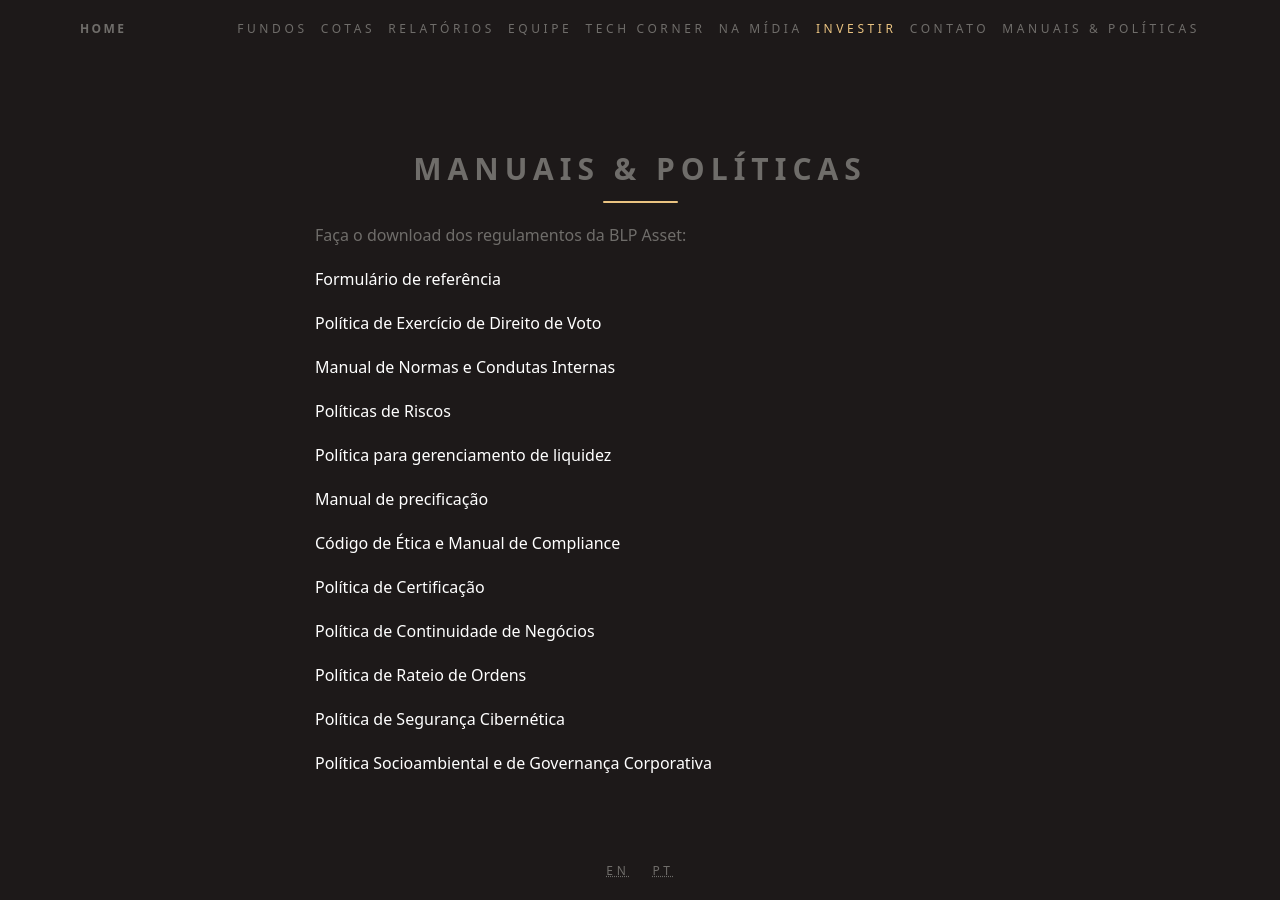
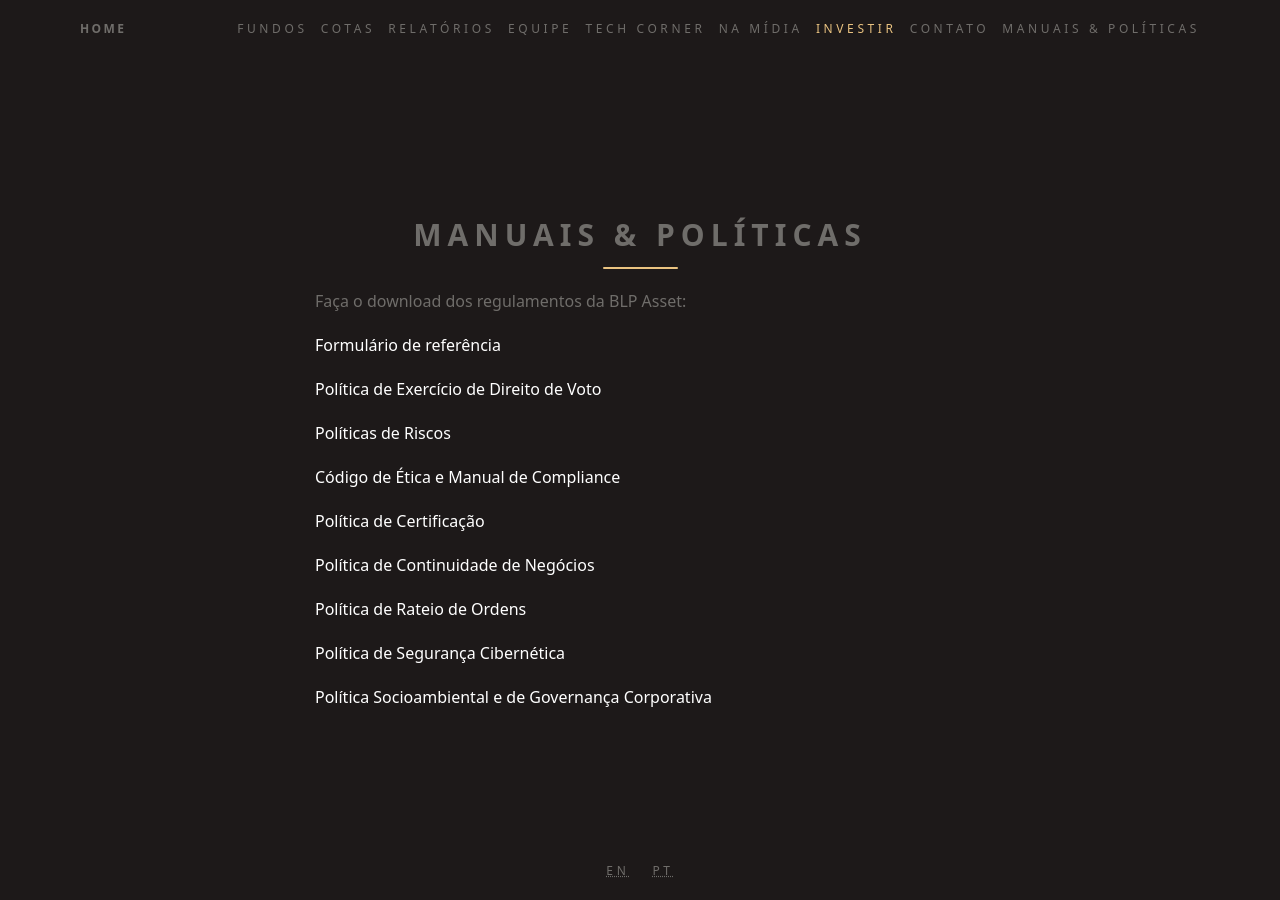
Before and after one commit to ateliedetemas/blpcrypto, a Jekyll site: the page built from _pages/regulamento.md, in a window 1280 px wide. Built offline with Jekyll 4.4.1, drawn with Linux system fonts in a browser that asks for light colours.

Commit message:
Update regulamento.md

```diff
--- a/_pages/regulamento.md
+++ b/_pages/regulamento.md
@@ -10,13 +10,7 @@ Faça o download dos regulamentos da BLP Asset:
 
 [Política de Exercício de Direito de Voto]({{ '/assets/documents/PV2020.pdf' | absolute_url }})
 
-[Manual de Normas e Condutas Internas]({{ '/assets/documents/normas-condutas.pdf' | absolute_url }})
-
 [Políticas de Riscos]({{ '/assets/documents/PR2020.pdf' }})
-
-[Política para gerenciamento de liquidez]({{ '/assets/documents/gerenciamento-liquidez.pdf' }})
-
-[Manual de precificação]({{ '/assets/documents/precificacao-23-11.pdf' }})
 
 [Código de Ética e Manual de Compliance]({{ '/assets/documents/CEMC2020.pdf' }})
 
```
